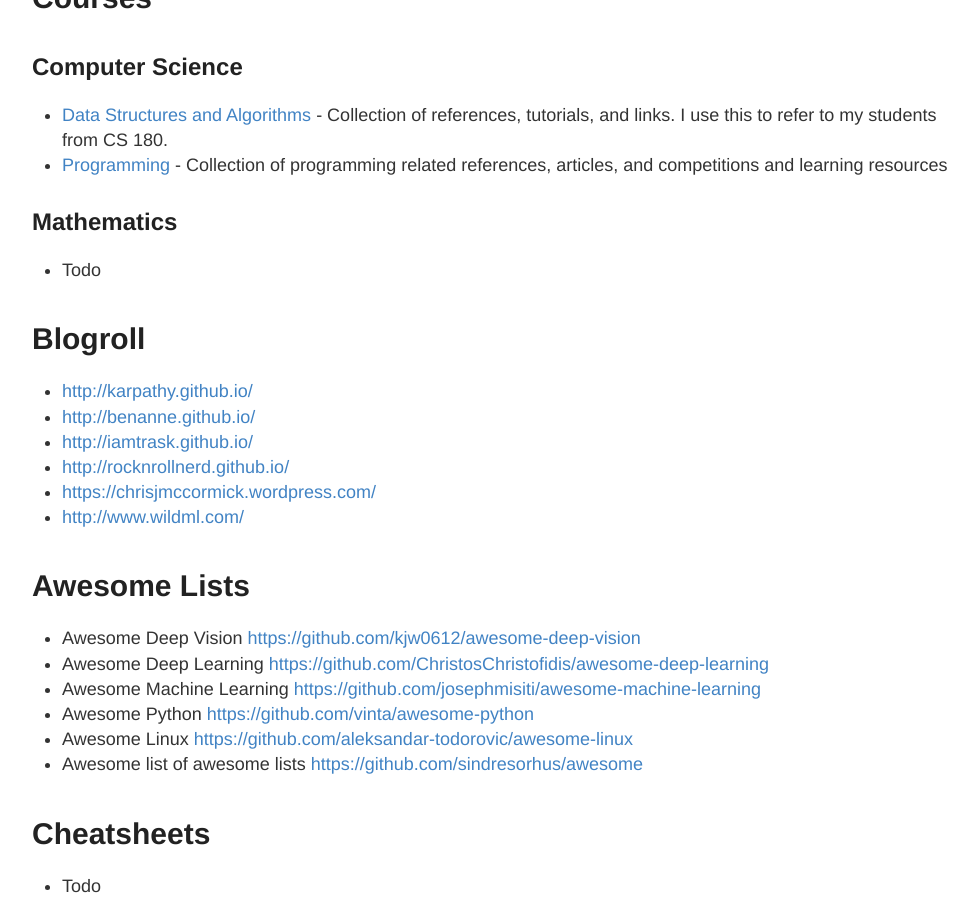
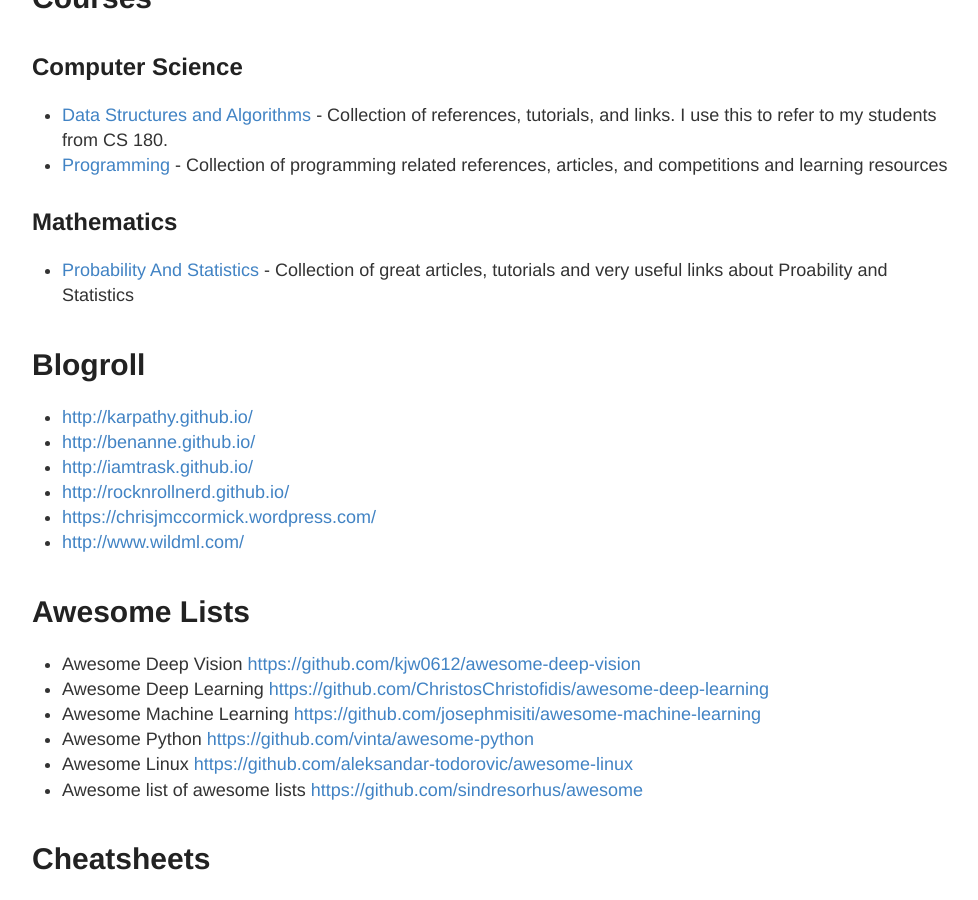
Before and after one commit to iamaaditya/iamaaditya.github.io, a Jekyll site: the page built from notes/index.md, in a window 1280 px wide and 900 px high, scrolled down 910 px. Shown: the whole window, without its empty margins (84-1062 px from the left). Built offline with Jekyll 4.4.1, drawn with Linux system fonts in a browser that asks for light colours; Markdown is read by kramdown in place of the engine named in the settings.

Commit message:
Added probability and stats links, needs lot of updates

```diff
--- a/notes/index.md
+++ b/notes/index.md
@@ -32,7 +32,7 @@
   * [Programming]( {{ site.baseurl }}/notes/programming/ ) - Collection of programming related references, articles, and competitions and learning resources
 
 ## Mathematics
-  * Todo
+  * [Probability And Statistics]( {{ site.baseurl }}/notes/probability_statistics/ ) - Collection of great articles, tutorials and very useful links about Proability and Statistics
 
 # Blogroll
   * <http://karpathy.github.io/>
```
Also changed, not shown: notes/probability_statistics/index.md (added, +13 -0 lines).
